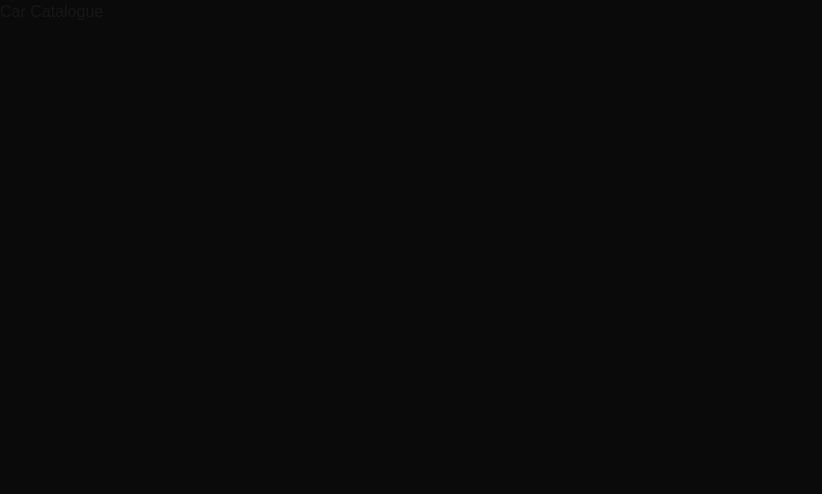
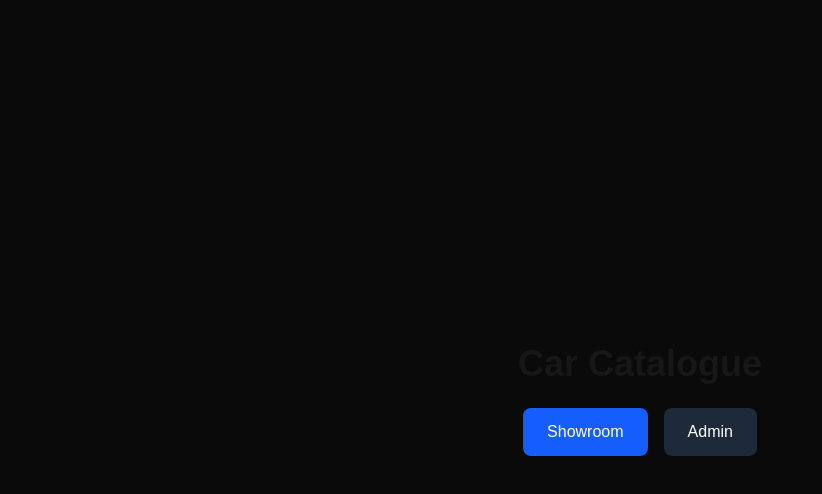
Before and after one commit to MayorEmpror/CARZ, a Next.js app: page / in a window 1280 px wide. Shown: the top 494 px of the page, without its empty margins (0-822 px from the left). Built offline with nearby package versions, Linux system fonts and the light colour scheme.

Commit message:
feat: DetailsPage Backend

```diff
--- /dev/null
+++ b/app/Showroom/[id]/page.tsx
@@ -0,0 +1,25 @@
+import { getPerf } from "@/lib/api/carperf";
+
+export default async function CarDetails({
+  params,
+}: {
+  params: Promise<{ id: string }>;
+}) {
+  const { id } = await params;
+
+  const carperf = await getPerf(id);
+
+  if (!carperf) {
+    return (
+      <div className="text-white text-2xl">
+        Car not found
+      </div>
+    );
+  }
+
+  return (
+    <div className="text-4xl text-white">
+      car number {carperf.performance_id}
+    </div>
+  );
+}
--- /dev/null
+++ b/app/api/carperf/[id]/route.ts
@@ -0,0 +1,31 @@
+// app/api/carperf/[id]/route.ts
+
+import pool from "@/lib/db";
+
+export async function GET(
+  req: Request,
+  { params }: { params: Promise<{ id: string }> }
+) {
+  try {
+    const {id} = await params;
+
+    if (!id) {
+      return Response.json(
+        { error: "Missing id" },
+        { status: 400 }
+      );
+    }
+
+    const result = await pool.query(
+      "SELECT * FROM car_performance WHERE performance_id = $1",
+      [id]
+    );
+
+    return Response.json(result.rows[0] || null);
+  } catch (err) {
+    return Response.json(
+      { error: "Server error" },
+      { status: 500 }
+    );
+  }
+}
--- a/app/page.tsx
+++ b/app/page.tsx
@@ -1,41 +1,25 @@
-//import CarCard from "@/components/CarCard";
+import Link from "next/link";
 
-// type Car = {
-//   car_id: number;
-//   make: string;
-//   model: string;
-//   year: number;
-//   price: string;
-//   status: string;
-// };
+export default function Home() {
+  return (
+    <main className="min-h-screen flex flex-col items-center justify-center gap-6">
+      <h1 className="text-4xl font-bold">Car Catalogue</h1>
 
-// async function getCars(): Promise<Car[]> {
-//   console.log("HOST:", process.env.HOST);
-//   const res = await fetch(`${process.env.HOST}/api/cars`, {
-//     cache: "no-store",
-//   });
+      <nav className="flex gap-4">
+        <Link
+          href="/showroom"
+          className="rounded-lg bg-blue-600 px-6 py-3 text-white hover:bg-blue-700 transition"
+        >
+          Showroom
+        </Link>
 
-//   return res.json();
-// }
-
-export default async function Home() {
-  //const cars = await getCars();
-  //console.log(cars)
-
-  return (
-    <main>
-      <h1>Car Catalogue</h1>
-
-      {/* {cars.map((car, key) => (
-        <CarCard
-          key={key}
-          make={car.make}
-          model={car.model}
-          year={car.year}
-          price={car.price}
-          status={car.status}
-        />
-      ))} */}
+        <Link
+          href="/admin"
+          className="rounded-lg bg-gray-800 px-6 py-3 text-white hover:bg-gray-900 transition"
+        >
+          Admin
+        </Link>
+      </nav>
     </main>
   );
 }
--- a/components/CarGrid.tsx
+++ b/components/CarGrid.tsx
@@ -1,5 +1,6 @@
 import  {Car}  from "@/lib/types";
 import CarCard from "./CarCard";
+import Link from "next/link";
 
 export default function CarGrid({ cars }: { cars: Car[] }) {
   if (cars.length === 0) {
@@ -13,7 +14,9 @@ export default function CarGrid({ cars }: { cars: Car[] }) {
   return (
     <div className="grid grid-cols-1 gap-4 sm:grid-cols-2 xl:grid-cols-3">
       {cars.map((car) => (
-        <CarCard key={car.car_id} car={car} />
+        <Link key={car.car_id} href={`/showroom/${car.car_id}`}>
+       <CarCard key={car.car_id} car={car} />
+       </Link>
       ))}
     </div>
   );
--- a/lib/api/car.ts
+++ b/lib/api/car.ts
@@ -7,6 +7,8 @@ export async function getCars(): Promise<Car[]> {
 
     return res.json();
 }
+
+
 
 export async function editCars(id: number, data : Partial<Car>): Promise<Car> {
     const res = await fetch(`/api/cars/${id}`, {
--- /dev/null
+++ b/lib/api/carperf.ts
@@ -0,0 +1,14 @@
+import { Car_Perf} from "@/lib/types"
+
+
+export async function getPerf(id: string): Promise<Car_Perf> {
+  const res = await fetch(`${process.env.HOST}/api/carperf/${id}`, {
+    cache: "no-store",
+  });
+
+  if (!res.ok) {
+    throw new Error("Failed to fetch car performance");
+  }
+
+  return res.json();
+}
```
